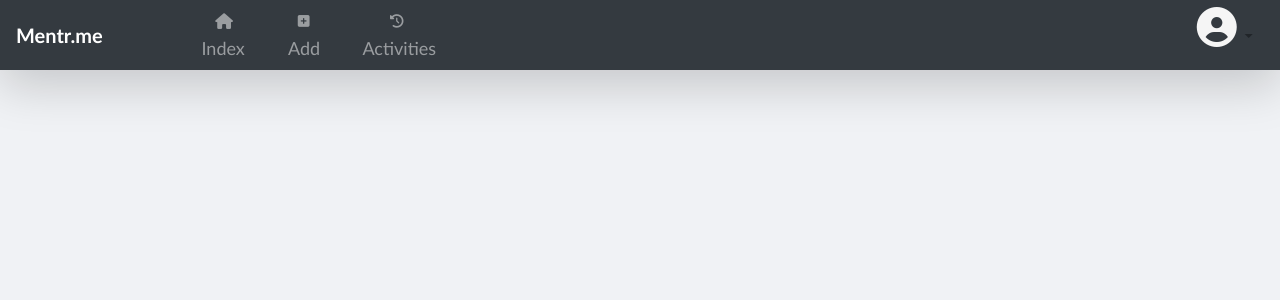
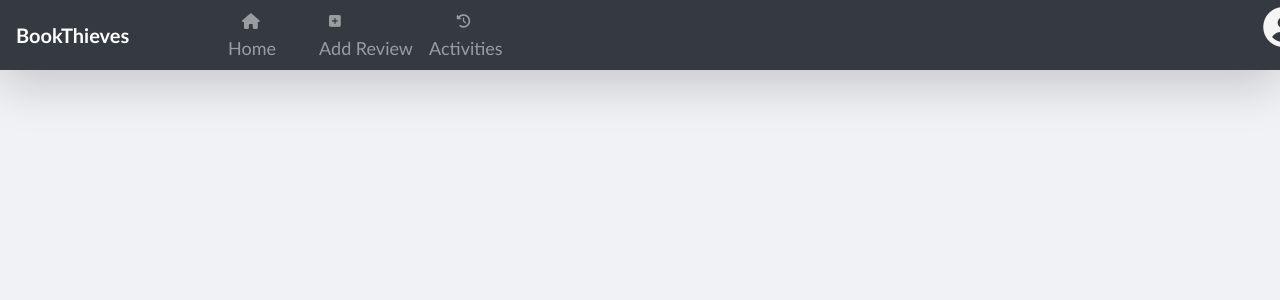
Before and after one commit to lijozech-12/BookThieves, a Python web app: template templates/layout.html in a window 1280 px wide; the page is wider, and only the part inside the window is pictured. Shown: the top 300 px of that part. Run offline with Jinja, Linux system fonts and the light colour scheme; the template is opened without the code that fills it, so the values that code supplies are empty; some libraries are stand-ins or nearby versions.

Commit message:
Update layout.html

```diff
--- a/templates/layout.html
+++ b/templates/layout.html
@@ -13,20 +13,20 @@
 <body>
 <nav class="navbar navbar-expand-md bg-dark navbar-dark shadow-lg " style="font-family:calibri;">
 
-    <a class="navbar-brand" href="#"><strong>Mentr.me</strong></a>&nbsp; &nbsp; &nbsp; &nbsp;
+    <a class="navbar-brand" href="#"><strong>BookThieves</strong></a>&nbsp; &nbsp; &nbsp; &nbsp;
     <ul class="nav navbar-nav ">
 
         <li class="nav-item" style="font-size:18px">
             <a class="nav-link" href="/index">&nbsp; &nbsp; &nbsp;
                 &nbsp;&nbsp; &nbsp; &nbsp; <i class="fas fa-home fa-sm"></i>&nbsp;<br>&nbsp; &nbsp; &nbsp;&nbsp;&nbsp;
-                &nbsp; Index</a>
+                &nbsp; Home</a>
         </li>
         <li class="nav-item" style="font-size:18px">
             <a class="nav-link" href="/add">&nbsp; &nbsp; &nbsp; &nbsp; <i class="fas fa-plus-square fa-xs"></i>
-                &nbsp;&nbsp; &nbsp; &nbsp;&nbsp;<br>&nbsp;&nbsp;&nbsp; &nbsp; Add</a>
+                &nbsp;&nbsp; &nbsp; &nbsp;&nbsp;<br>&nbsp;&nbsp;&nbsp; &nbsp; Add Review</a>
         </li>
         <li class="nav-item" style="font-size:18px">
-            <a class="nav-link" href="/history"> &nbsp; &nbsp;&nbsp; &nbsp;<i class="fas fa-history  fa-xs"></i>
+            <a class="nav-link" href="/activities"> &nbsp; &nbsp;&nbsp; &nbsp;<i class="fas fa-history  fa-xs"></i>
                 &nbsp; &nbsp;&nbsp;<br>Activities</a>
         </li>
 
@@ -37,9 +37,6 @@
             </button>
             <div class="dropdown-menu" style="">
                 <a class="dropdown-item" href="/profile"> Profile</a>
-
-                <a class="dropdown-item" href="/jobs"> Jobs</a>
-                <a class="dropdown-item" href="/scoreBoard"> Score Board</a>
                 <div class="dropdown-divider"></div>
 
                 <a class="dropdown-item" href="/logout"> Log out</a>
```
